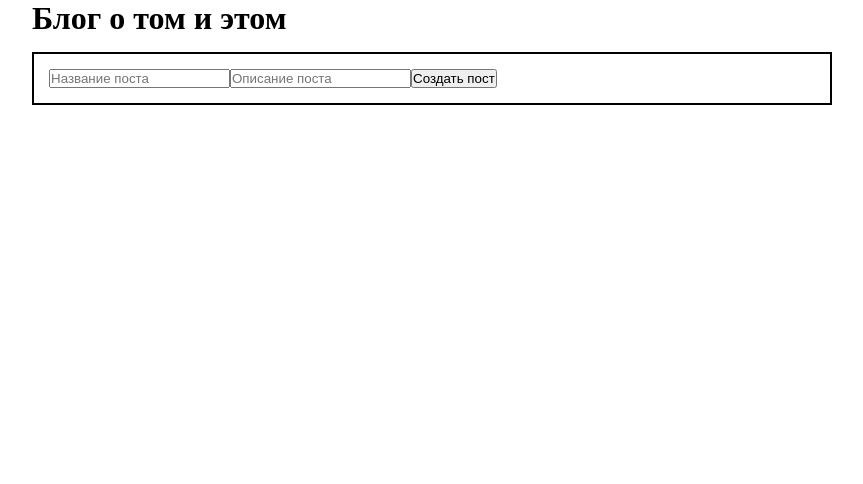
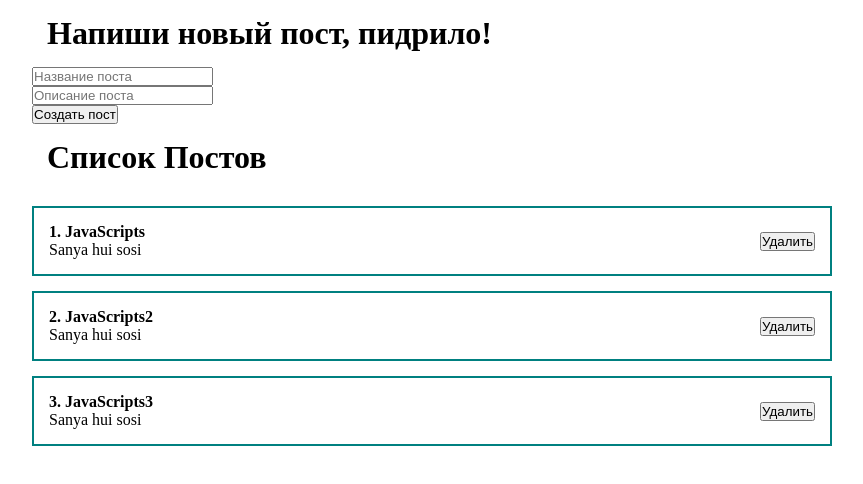
Before and after one commit to Webgipnoz/Blog, a React (Create React App) app: page / in a window 1280 px wide. Shown: the top 484 px of the page, without its empty margins (208-1071 px from the left). Built offline with nearby package versions, Linux system fonts and the light colour scheme.

Commit message:
now u cat add new posts

```diff
--- a/src/App.js
+++ b/src/App.js
@@ -1,12 +1,12 @@
 import React from "react";
-import NewPost from "./components/NewPost";
+import Posts from "./components/Posts";
 import './components/Components.css'
 
 function App() {
   return (
     <div className="App">
-      <h1>Блог о том и этом</h1>
-      <NewPost/>
+      <h1>Напиши новый пост, пидрило!</h1>
+      <Posts/>
     </div>
   );
 }
--- a/src/components/Components.css
+++ b/src/components/Components.css
@@ -9,13 +9,19 @@
     justify-content: center;
 }
 
+h1{
+    padding: 15px;
+}
+
 .App{
     width: 800px;
 }
 
-.BlockPost{
+.post{
     display: flex;
     padding: 15px;
-    border: 2px, solid black;
+    border: 2px solid teal;
     margin-top: 15px;
+    justify-content: space-between;
+    align-items: center;
 }
--- a/src/components/NewPost.jsx
+++ /dev/null
@@ -1,31 +0,0 @@
-import React, { useState } from 'react';
-
-const NewPost = () => {
-
-    const[name, setName] = useState()
-    const[info, setInfo] = useState()
-
-    return (
-        <div className='BlockPost'>
-            <div>
-                <input
-                    type='text'
-                    placeholder='Название поста'
-                    value={name}
-                    onChange={event => setName(event.target.value)}
-                />
-            </div>
-            <div>
-                <input
-                    type='text'
-                    placeholder='Описание поста'
-                    value={info}
-                    onChange={event => setInfo(event.target.value)}
-                />
-            </div>
-            <button>Создать пост</button>
-        </div>
-    );
-};
-
-export default NewPost;
--- /dev/null
+++ b/src/components/Posts.jsx
@@ -0,0 +1,53 @@
+import React, { useState } from 'react';
+import StylePost from './StylePost';
+
+const Posts = () => {
+    const[posts, setPosts] = useState([
+        {id:1, name:'JavaScripts', info:'Sanya hui sosi'},
+        {id:2, name:'JavaScripts2', info:'Sanya hui sosi'},
+        {id:3, name:'JavaScripts3', info:'Sanya hui sosi'},
+    ])
+
+    const[name, setName] = useState()
+    const[info, setInfo] = useState()
+
+    const addNewPost = (e) =>{
+        const newPost ={
+            name,
+            info
+        }
+        setPosts([...posts, newPost])
+        setName('')
+        setInfo('')
+    }
+
+    return (
+        <div>
+            <div className='BlockPost'>
+            <div>
+                <input
+                    type='text'
+                    placeholder='Название поста'
+                    value={name}
+                    onChange={event => setName(event.target.value)}
+                />
+            </div>
+            <div>
+                <input
+                    type='text'
+                    placeholder='Описание поста'
+                    value={info}
+                    onChange={event => setInfo(event.target.value)}
+                />
+            </div>
+            <button onClick={addNewPost}>Создать пост</button>
+        </div>
+        <h1>Список Постов</h1>
+        {posts.map((post, index) =>
+            <StylePost number={index + 1} post={post} key={post.id}/>
+        )}
+        </div>
+    );
+};
+
+export default Posts;
--- /dev/null
+++ b/src/components/StylePost.jsx
@@ -0,0 +1,19 @@
+import React from 'react';
+
+const StylePost = (props) => {
+    return (
+        <div className='post'>
+            <div className='post_content'>
+                <strong>{props.number}. {props.post.name}</strong>
+                <div>
+                    {props.post.info}
+                </div>
+            </div>
+            <div className='post_btn'>
+                <button>Удалить</button>
+            </div>
+        </div>
+    );
+};
+
+export default StylePost;
```
Also changed, not shown: src/components/ArrPosts.jsx (deleted).
